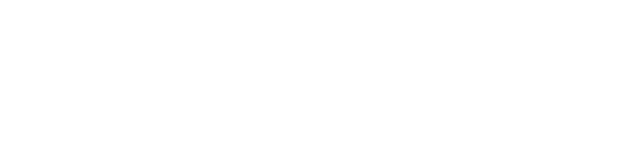
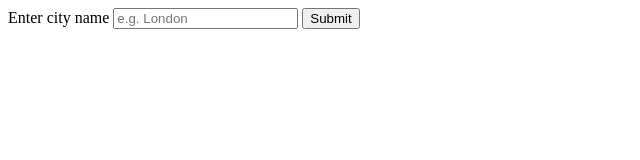
Before and after one commit to charlie-jackson/api-practice, a website: page index.html in a window 1280 px wide. Shown: the whole page, without its empty margins (0-640 px from the left). Drawn offline with Linux system fonts and the light colour scheme.

Commit message:
Add content to HTML document

```diff
--- a/index.html
+++ b/index.html
@@ -3,12 +3,22 @@
 <head>
     <meta charset="UTF-8">
     <meta name="viewport" content="width=device-width, initial-scale=1.0">
-    <title>API Practice</title>
     <script src="script.js"></script>
+    <title>Weather API Practice</title>
 </head>
 <body>
 
+    <section id="inputSection">
+        <form>
+            <label for="cityInput">Enter city name</label>
+            <input id="cityInput" name="city" type="text" placeholder="e.g. London" />
+            <input type="submit" value="Submit" />
+        </form>
+    </section>
 
+    <section id="weatherSection"></section>
+
+    <section id="detailsSection"></section>
 
 </body>
 </html>
```
